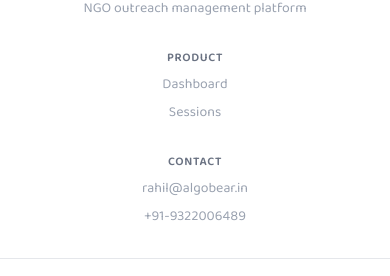
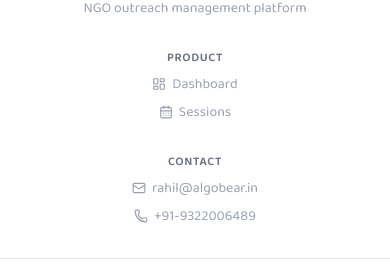
Before and after one commit to rahil-algobear/ABSetu, a Next.js app in the folder frontend/: page / in a window 390 px wide. Shown: the part 1006-1282 px from the top of the page. Built offline with nearby package versions, Linux system fonts and the light colour scheme; no server answers.

Commit message:
Add icons to footer links
Dashboard, Sessions, email, and phone links now have matching
Lucide icons for visual consistency with the nav bar.

https://claude.ai/code/session_01Mh6i7qFkR57keSgFE3BTC6

```diff
--- a/frontend/src/components/layout.tsx
+++ b/frontend/src/components/layout.tsx
@@ -4,6 +4,7 @@ import "../styles/globals.css";
 import { usePathname } from 'next/navigation';
 import { useAuth } from '../services/auth';
 import Image from "next/image";
+import { LayoutDashboard, CalendarDays, Mail, Phone } from "lucide-react";
 import Navigation from "./Navigation";
 
 export default function MainLayout({
@@ -39,13 +40,13 @@ export default function MainLayout({
             <div className="flex flex-col sm:flex-row gap-8 sm:gap-16 text-sm">
               <div className="flex flex-col items-center sm:items-start gap-2">
                 <p className="text-xs font-semibold text-gray-500 uppercase tracking-wider">Product</p>
-                <a href="/dashboard" className="text-gray-400 hover:text-gray-600 transition-colors">Dashboard</a>
-                <a href="/sessions" className="text-gray-400 hover:text-gray-600 transition-colors">Sessions</a>
+                <a href="/dashboard" className="flex items-center gap-1.5 text-gray-400 hover:text-gray-600 transition-colors"><LayoutDashboard size={14} />Dashboard</a>
+                <a href="/sessions" className="flex items-center gap-1.5 text-gray-400 hover:text-gray-600 transition-colors"><CalendarDays size={14} />Sessions</a>
               </div>
               <div className="flex flex-col items-center sm:items-start gap-2">
                 <p className="text-xs font-semibold text-gray-500 uppercase tracking-wider">Contact</p>
-                <a href="mailto:rahil@algobear.in" className="text-gray-400 hover:text-gray-600 transition-colors">rahil@algobear.in</a>
-                <a href="tel:+919322006489" className="text-gray-400 hover:text-gray-600 transition-colors">+91-9322006489</a>
+                <a href="mailto:rahil@algobear.in" className="flex items-center gap-1.5 text-gray-400 hover:text-gray-600 transition-colors"><Mail size={14} />rahil@algobear.in</a>
+                <a href="tel:+919322006489" className="flex items-center gap-1.5 text-gray-400 hover:text-gray-600 transition-colors"><Phone size={14} />+91-9322006489</a>
               </div>
             </div>
           </div>
```
